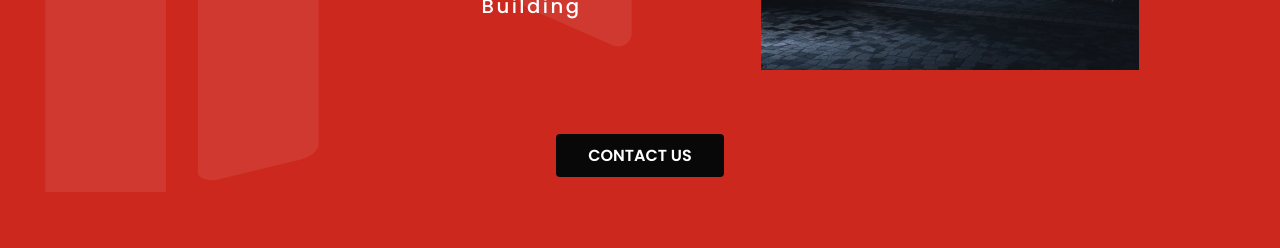
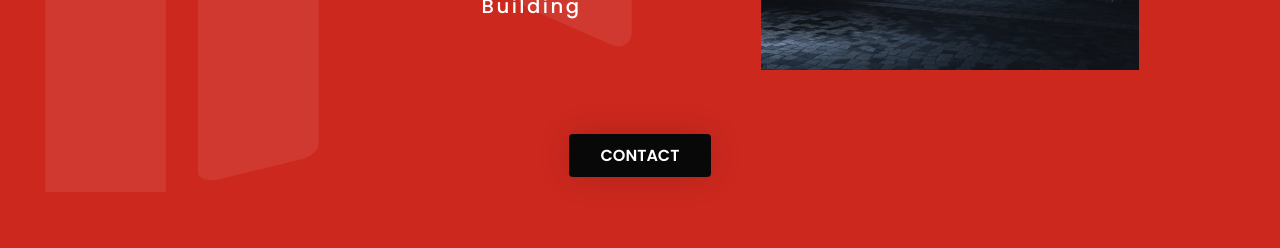
Before and after one commit to 4N1Z/PaithrikaHome, a React (Vite) app: page / in a window 1280 px wide. Shown: the part 1440-1688 px from the top of the page. Built offline with nearby package versions, Linux system fonts and the light colour scheme.

Commit message:
about updated

```diff
--- a/src/components/About/About.css
+++ b/src/components/About/About.css
@@ -1,7 +1,8 @@
-.about{
+.about {
     min-height: 100vh;
 
 }
+
 .posts {
 
     background-color: #CC281E;
@@ -119,12 +120,24 @@
 .contactbtn {
     border-radius: 4px;
     border: none;
+    z-index: 100;
     text-transform: uppercase;
     font-weight: 600;
     color: rgb(255, 255, 255);
     background: #080808;
     margin-bottom: 1.3em;
     padding: 0.6em 2em 0.6em 2em;
+    box-shadow: 0px 0px 32px rgba(0, 0, 0, 0.14);
+    -webkit-transition: all 300ms ease;
+    transition: all 300ms ease;
+
+}
+
+.contactbtn:hover {
+
+    transform: translateY(1px);
+    box-shadow: 0 1px 1px 0 rgba(0, 0, 0, 0.1),
+        0 1px 1px 0 rgba(0, 0, 0, 0.2);
 }
 
 /* Media query */
--- a/src/components/About/About.jsx
+++ b/src/components/About/About.jsx
@@ -1,9 +1,8 @@
 import React from "react";
 import "./About.css";
 import "../../App.css";
-import { about,PaithrikaBG} from "../../assets/images/export_file";
-import {aboutDetails } from "../../constants/index";
-
+import { about, PaithrikaBG } from "../../assets/images/export_file";
+import { aboutDetails } from "../../constants/index";
 
 function About() {
   return (
@@ -32,19 +31,20 @@ function About() {
             <div className="list_of_items">
               <h1 className="list_heading">What We do </h1>
 
-              {aboutDetails.map((take)=>(
-                  <div className="list_items">
+              {aboutDetails.map((take) => (
+                <div className="list_items">
                   <img src={take.logo} alt="" />
                   <p> {take.id} </p>
-                  </div>
+                </div>
               ))}
-
             </div>
           </div>
         </div>
-        <a href="https://linktr.ee/anizbn">
-          <button className="contactbtn">Contact US</button>
-        </a>
+
+        <button className="contactbtn">
+          {" "}
+          <a href="https://linktr.ee/anizbn">Contact</a>
+        </button>
       </div>
     </section>
   );
```
